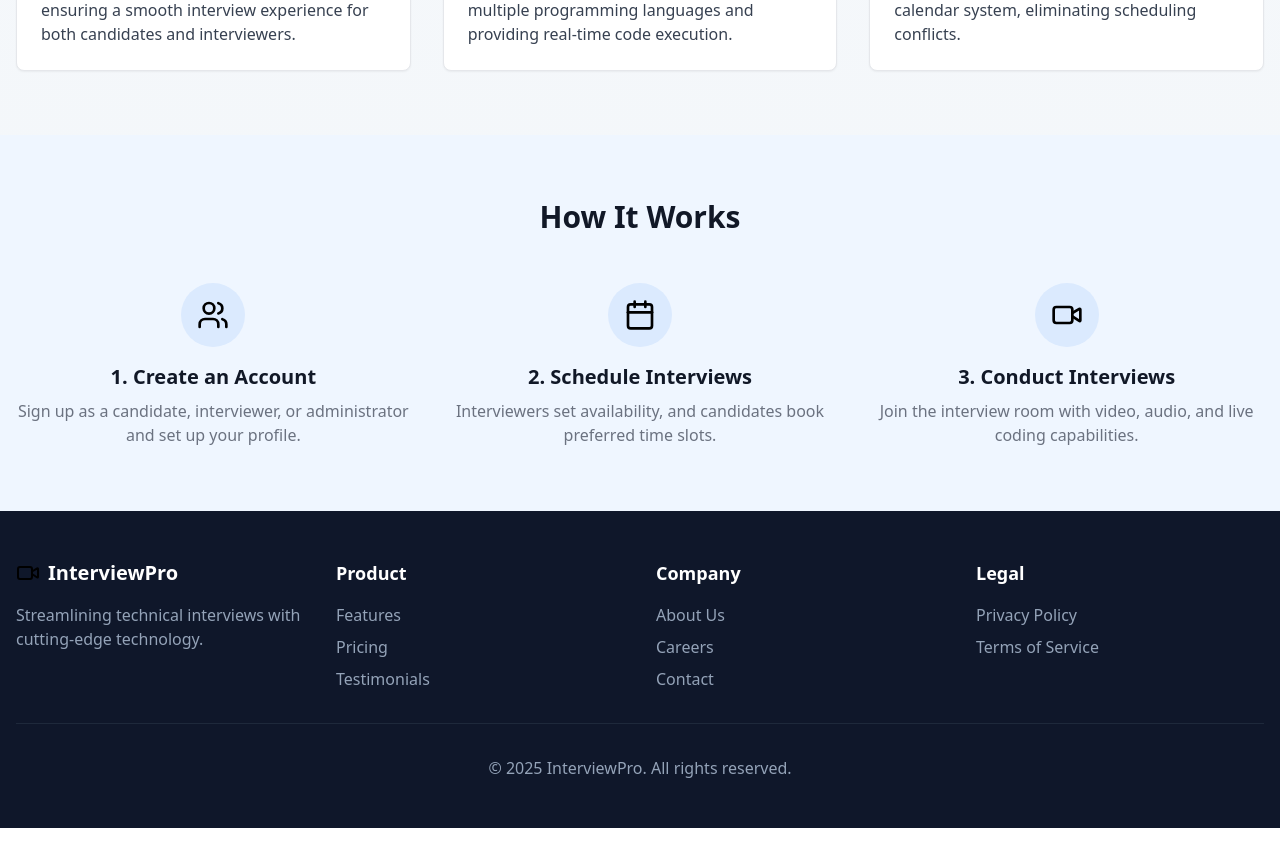
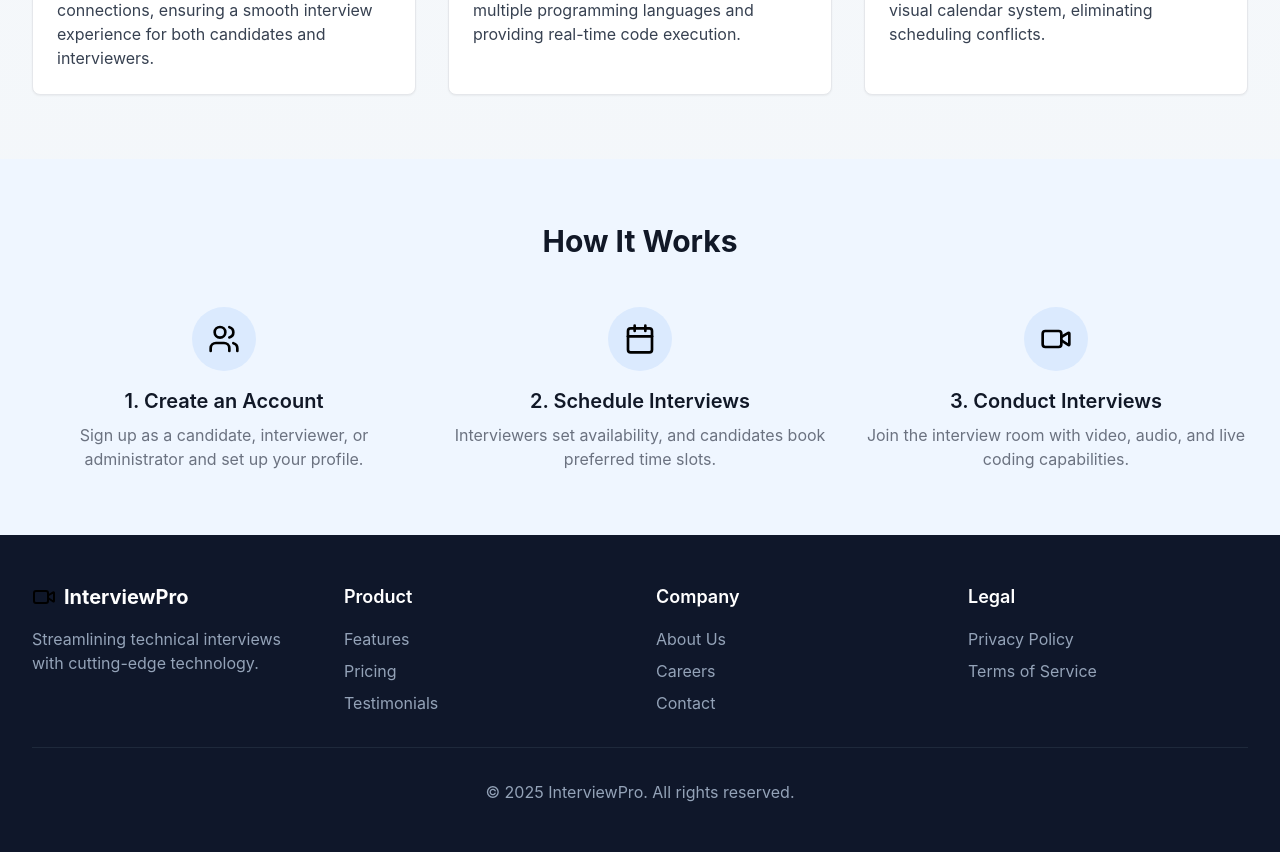
Before and after one commit to Ganeshshit/interviewpage, a React (Vite) app: page / in a window 1280 px wide. Shown: the part 820-1672 px from the top of the page. Before the commit the page ends 1648 px from the top, so only its background shows below. Built offline with nearby package versions, Linux system fonts and the light colour scheme.

Commit message:
Add new color definitions for slate and blue in Tailwind CSS config; enhance index.css with base and component styles for improved layout and consistency.

```diff
--- a/src/index.css
+++ b/src/index.css
@@ -48,3 +48,79 @@
     --ring: 0 0% 83.1%;
   }
 }
+
+@layer base {
+  * {
+    @apply border-[hsl(var(--border))];
+  }
+
+  body {
+    @apply bg-background text-foreground min-h-screen antialiased;
+  }
+
+  html {
+    @apply antialiased;
+  }
+}
+
+@layer components {
+  .container {
+    @apply mx-auto px-4 sm:px-6 lg:px-8 max-w-7xl;
+  }
+}
+
+/* Base styles */
+body {
+  font-family: -apple-system, BlinkMacSystemFont, "Segoe UI", "Roboto", "Oxygen", "Ubuntu", "Cantarell", "Fira Sans",
+    "Droid Sans", "Helvetica Neue", sans-serif;
+  margin: 0;
+  padding: 0;
+  width: 100%;
+}
+
+code {
+  font-family: source-code-pro, Menlo, Monaco, Consolas, "Courier New", monospace;
+}
+
+/* Link styles */
+a {
+  @apply text-primary hover:text-primary/90;
+  text-decoration: none;
+}
+
+/* Button reset */
+button {
+  @apply bg-transparent border-0 cursor-pointer p-0 m-0;
+  font: inherit;
+}
+
+/* Container styles */
+.container {
+  @apply mx-auto px-4 sm:px-6 lg:px-8;
+  max-width: 1400px;
+}
+
+/* Landing page specific styles */
+.hero-section {
+  @apply flex flex-col items-center justify-center text-center py-16 px-4;
+}
+
+.hero-title {
+  @apply text-4xl md:text-6xl font-bold mb-4;
+}
+
+.hero-subtitle {
+  @apply text-lg md:text-xl text-muted-foreground mb-8 max-w-2xl;
+}
+
+.feature-grid {
+  @apply grid grid-cols-1 md:grid-cols-3 gap-8 py-16;
+}
+
+.feature-card {
+  @apply p-6 rounded-lg border bg-card text-card-foreground;
+}
+
+.nav-header {
+  @apply flex items-center justify-between w-full px-4 py-4 bg-background border-b;
+}
--- a/tailwind.config.js
+++ b/tailwind.config.js
@@ -45,11 +45,42 @@ export default {
                     DEFAULT: 'hsl(var(--card))',
                     foreground: 'hsl(var(--card-foreground))',
                 },
+                slate: {
+                    50: '#f8fafc',
+                    100: '#f1f5f9',
+                    200: '#e2e8f0',
+                    300: '#cbd5e1',
+                    400: '#94a3b8',
+                    500: '#64748b',
+                    600: '#475569',
+                    700: '#334155',
+                    800: '#1e293b',
+                    900: '#0f172a',
+                },
+                blue: {
+                    50: '#eff6ff',
+                    100: '#dbeafe',
+                    200: '#bfdbfe',
+                    300: '#93c5fd',
+                    400: '#60a5fa',
+                    500: '#3b82f6',
+                    600: '#2563eb',
+                    700: '#1d4ed8',
+                    800: '#1e40af',
+                    900: '#1e3a8a',
+                },
             },
             borderRadius: {
                 lg: 'var(--radius)',
                 md: 'calc(var(--radius) - 2px)',
                 sm: 'calc(var(--radius) - 4px)',
+            },
+            container: {
+                center: true,
+                padding: '1rem',
+                screens: {
+                    '2xl': '1400px',
+                },
             },
         },
     },
```
